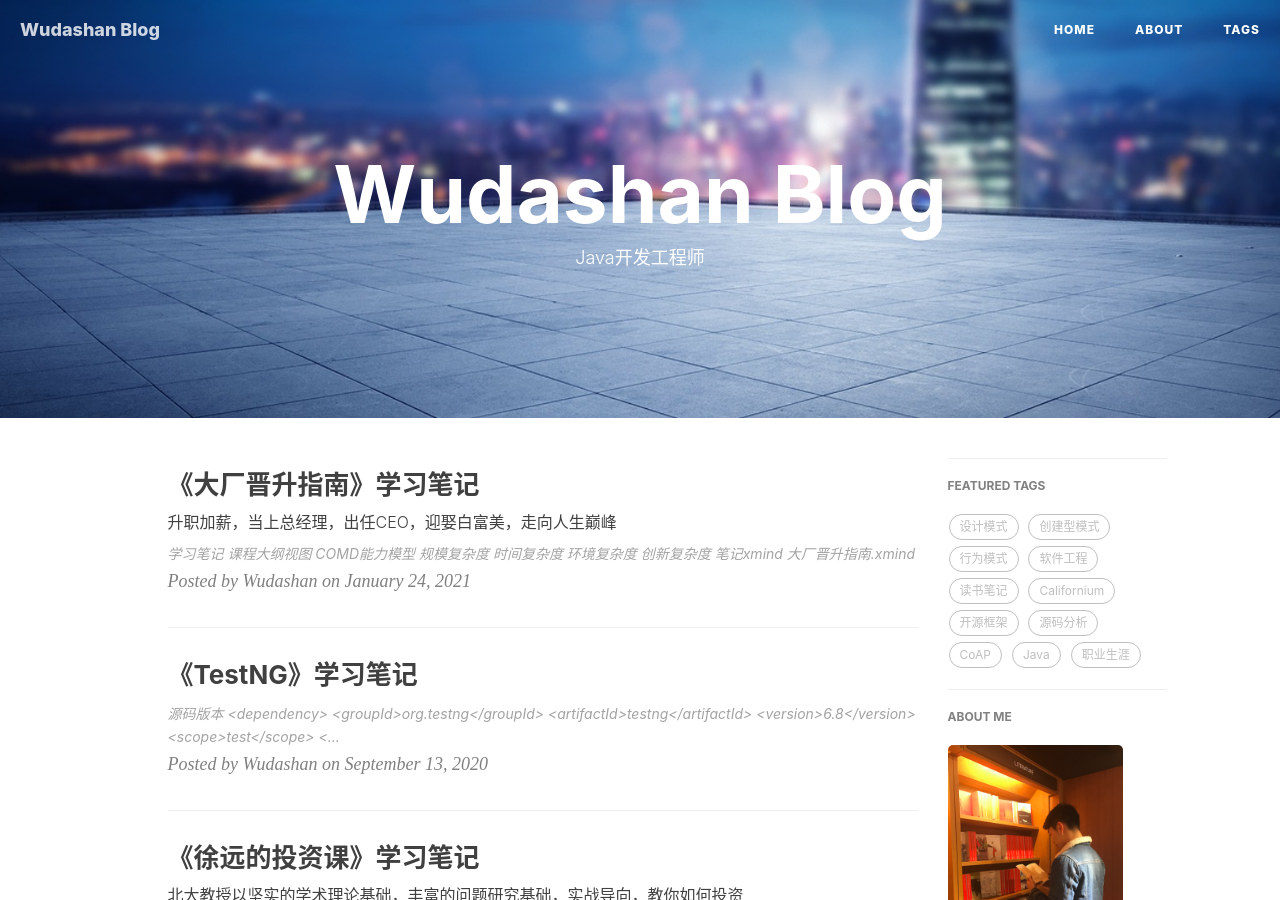
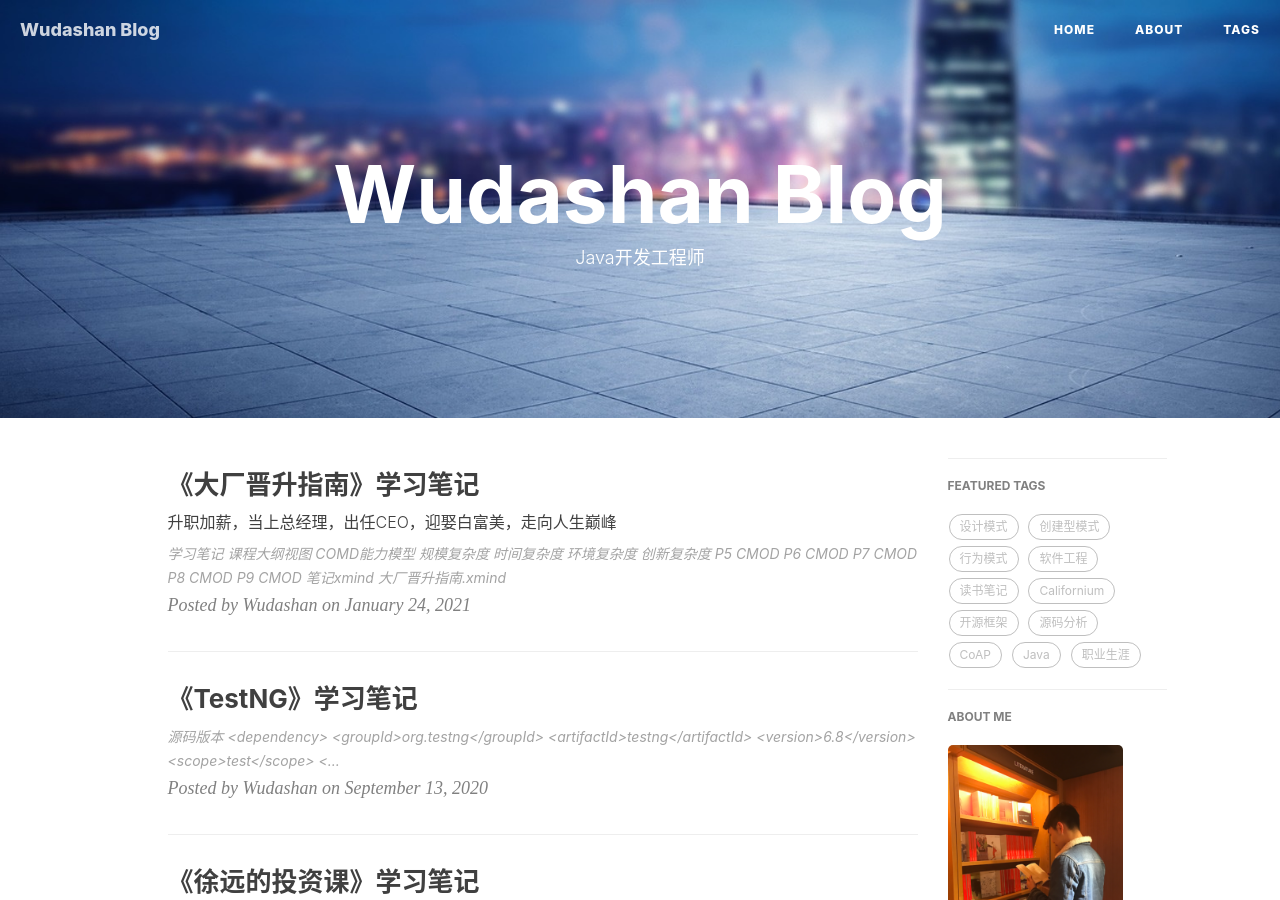
Before and after one commit to wudashan/wudashan.github.io, a Jekyll site: the page built from index.html, in a window 1280 px wide and 900 px high. Built offline with Jekyll 4.4.1, drawn with Linux system fonts in a browser that asks for light colours; nearby versions of some CDN libraries; the list of posts is cut into pages by our own code; comment, search, counter and statistics services are not loaded.

Commit message:
no message

```diff
--- a/_posts/2021-01-24-company-promotion-guide.markdown
+++ b/_posts/2021-01-24-company-promotion-guide.markdown
@@ -37,6 +37,47 @@ tags:
 
 ![](https://raw.githubusercontent.com/wudashan/blog-picture/master/company-promotion-guide/%E5%88%9B%E6%96%B0%E5%A4%8D%E6%9D%82%E5%BA%A6.jpg)
 
+# P5 CMOD
+
+![](https://raw.githubusercontent.com/wudashan/blog-picture/master/company-promotion-guide/P5-%E6%8A%80%E6%9C%AF.jpg)
+
+![](https://raw.githubusercontent.com/wudashan/blog-picture/master/company-promotion-guide/P5-%E4%B8%9A%E5%8A%A1.jpg)
+
+![](https://raw.githubusercontent.com/wudashan/blog-picture/master/company-promotion-guide/P5-%E7%AE%A1%E7%90%86.jpg)
+
+# P6 CMOD
+
+![](https://raw.githubusercontent.com/wudashan/blog-picture/master/company-promotion-guide/P6-%E6%8A%80%E6%9C%AF.jpg)
+
+![](https://raw.githubusercontent.com/wudashan/blog-picture/master/company-promotion-guide/P6-%E4%B8%9A%E5%8A%A1.jpg)
+
+![](https://raw.githubusercontent.com/wudashan/blog-picture/master/company-promotion-guide/P6-%E7%AE%A1%E7%90%86.jpg)
+
+# P7 CMOD
+
+![](https://raw.githubusercontent.com/wudashan/blog-picture/master/company-promotion-guide/P7-%E6%8A%80%E6%9C%AF.jpg)
+
+![](https://raw.githubusercontent.com/wudashan/blog-picture/master/company-promotion-guide/P7-%E4%B8%9A%E5%8A%A1.jpg)
+
+![](https://raw.githubusercontent.com/wudashan/blog-picture/master/company-promotion-guide/P7-%E7%AE%A1%E7%90%86.jpg)
+
+# P8 CMOD
+
+![](https://raw.githubusercontent.com/wudashan/blog-picture/master/company-promotion-guide/P8-%E6%8A%80%E6%9C%AF.jpg)
+
+![](https://raw.githubusercontent.com/wudashan/blog-picture/master/company-promotion-guide/P8-%E4%B8%9A%E5%8A%A1.jpg)
+
+![](https://raw.githubusercontent.com/wudashan/blog-picture/master/company-promotion-guide/P8-%E7%AE%A1%E7%90%86.jpg)
+
+# P9 CMOD
+
+![](https://raw.githubusercontent.com/wudashan/blog-picture/master/company-promotion-guide/P9-%E6%8A%80%E6%9C%AF.jpg)
+
+![](https://raw.githubusercontent.com/wudashan/blog-picture/master/company-promotion-guide/P9-%E4%B8%9A%E5%8A%A1.jpg)
+
+![](https://raw.githubusercontent.com/wudashan/blog-picture/master/company-promotion-guide/P9-%E7%AE%A1%E7%90%86.jpg)
+
+
 
 # 笔记xmind
 
```
